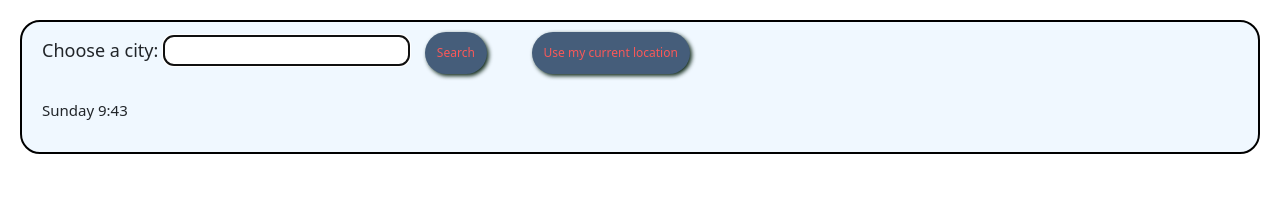
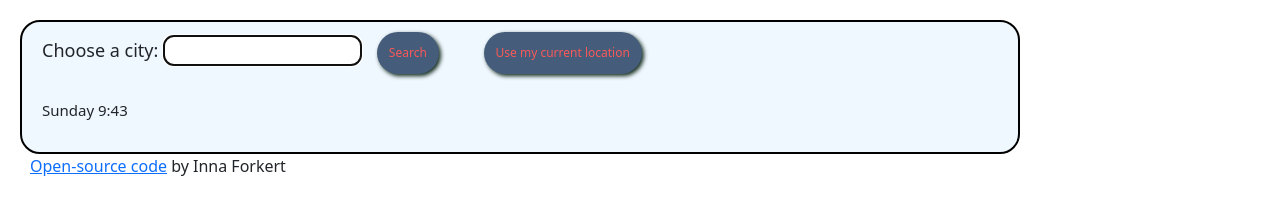
Before and after one commit to InnaForkert/Weather-App, a plain HTML site: page index.html in a window 1280 px wide. Drawn offline with nearby package versions, Linux system fonts and the light colour scheme.

Commit message:
Added open-source link

```diff
--- a/index.html
+++ b/index.html
@@ -55,6 +55,8 @@
         </div>
       </div>
     </div>
+    <a href="https://github.com/InnaForkert/Weahter-App">Open-source code</a> by
+    Inna Forkert
     <script src="/app.js"></script>
   </body>
 </html>
--- a/styles.css
+++ b/styles.css
@@ -41,6 +41,8 @@ p {
   background-color: aliceblue;
   opacity: 1;
   margin: 20px;
+  max-width: 1000px;
+  margin-bottom: 0;
 }
 
 #myVideo {
@@ -76,3 +78,8 @@ p {
 .search-form {
   display: inline;
 }
+
+a {
+  margin-left: 30px;
+  margin-top: 0;
+}
```
